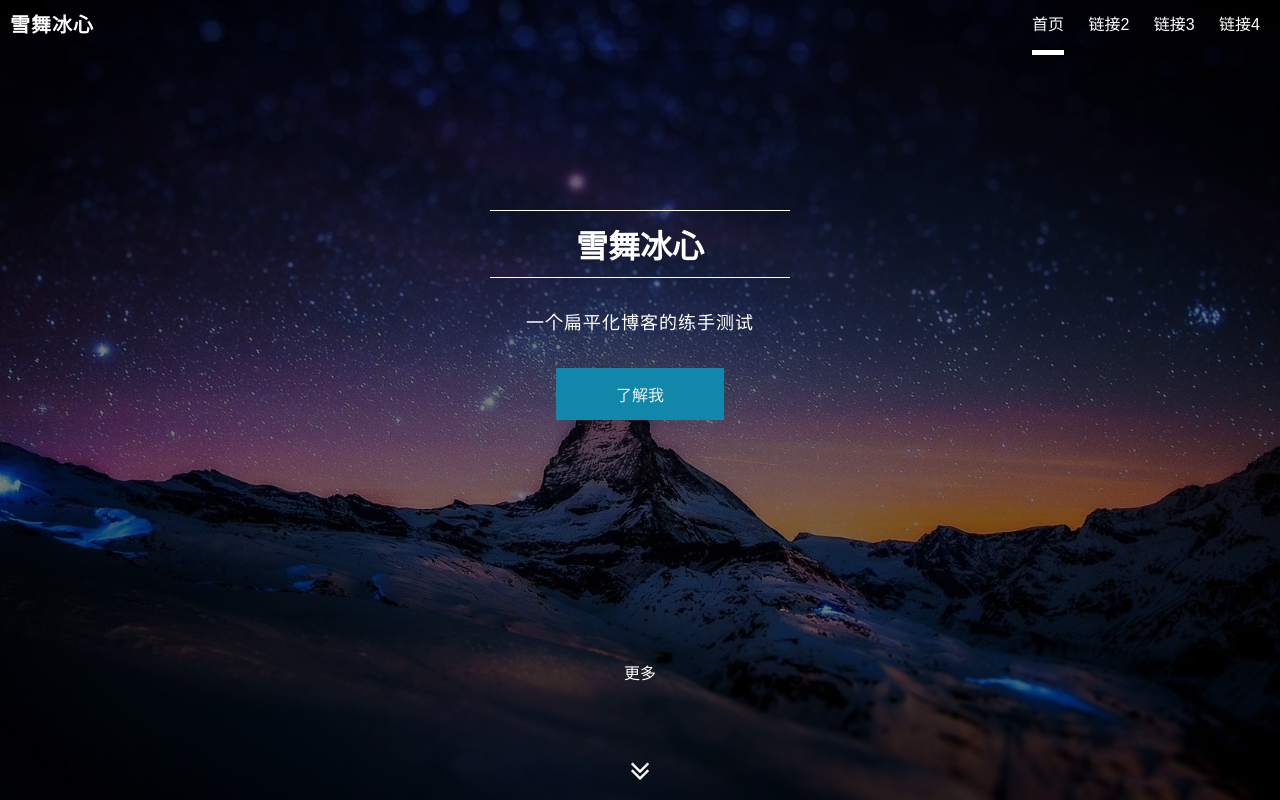
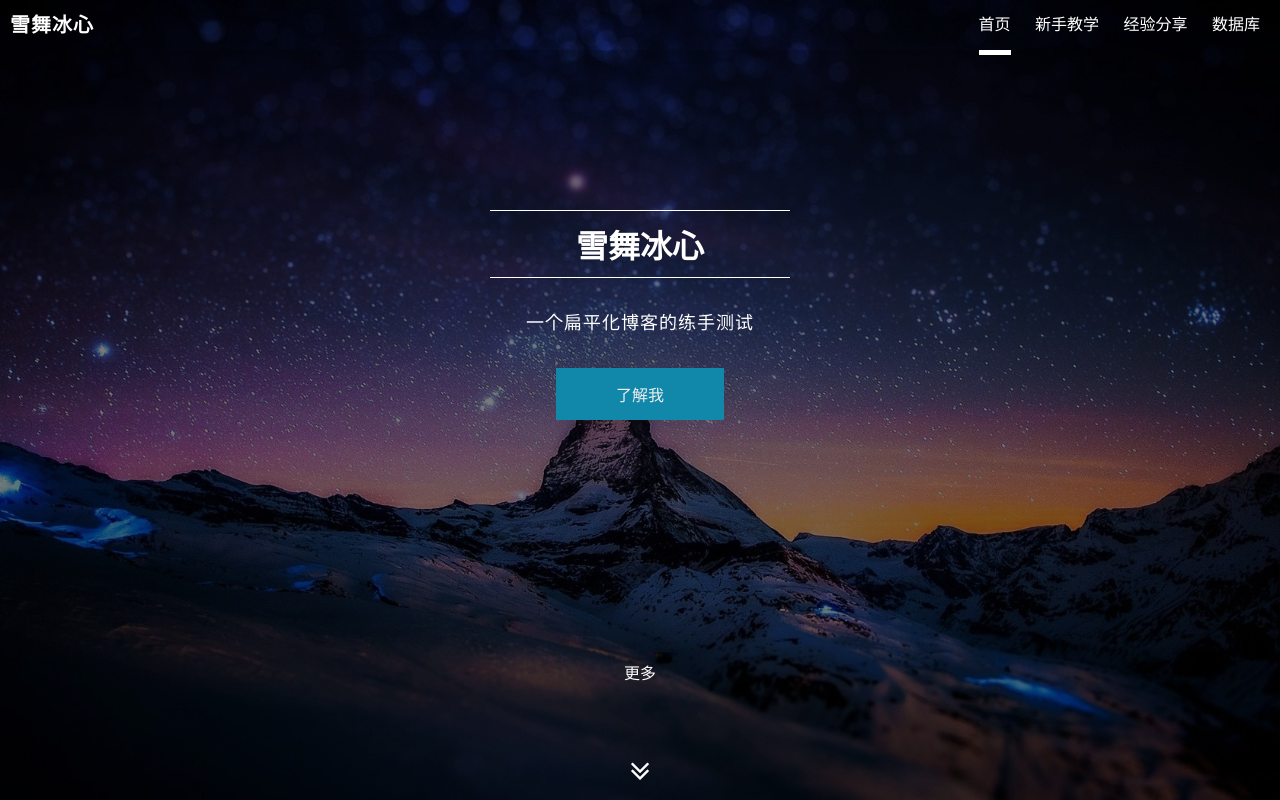
Before and after one commit to qqqqw123777/qqqqw123777.github.io, a plain HTML site: page index.html in a window 1280 px wide. Shown: the top 800 px of the page. Drawn offline with Linux system fonts and the light colour scheme.

Commit message:
导航确认

```diff
--- a/index.html
+++ b/index.html
@@ -14,9 +14,9 @@
 				<div class="logo"><a href="#">雪舞冰心</a></div>
 				<ul>
 					<li><a href="#" class="live">首页</a></li>
-					<li><a href="#">链接2</a></li>
-					<li><a href="#">链接3</a></li>
-					<li><a href="#">链接4</a></li>
+					<li><a href="#">新手教学</a></li>
+					<li><a href="#">经验分享</a></li>
+					<li><a href="#">数据库</a></li>
 				</ul>
 			</nav>
 			<div id="banner">
```
